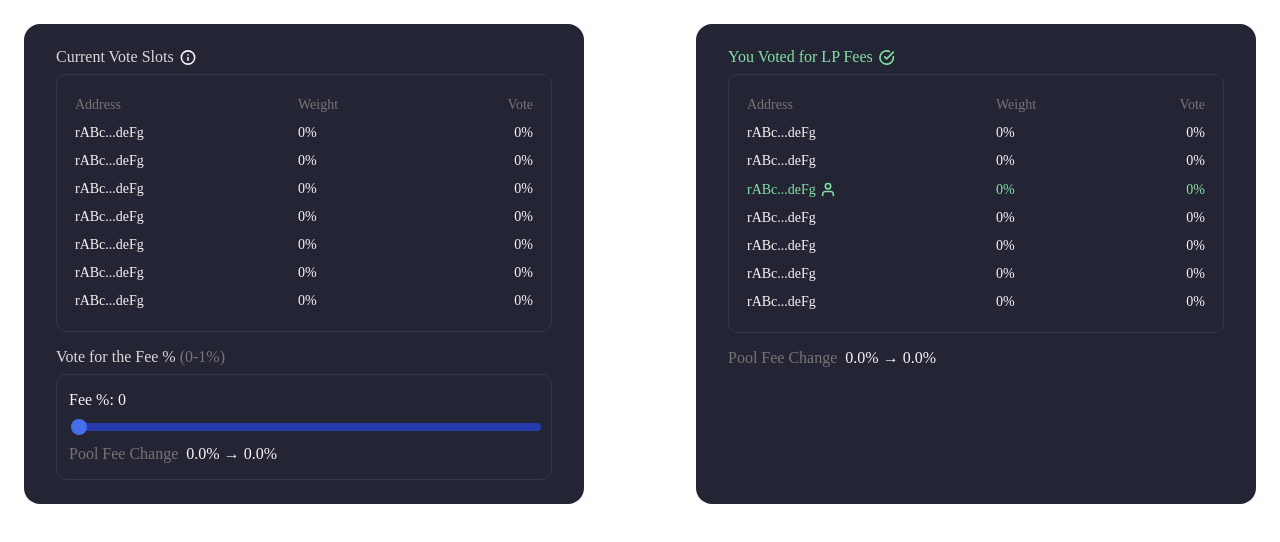
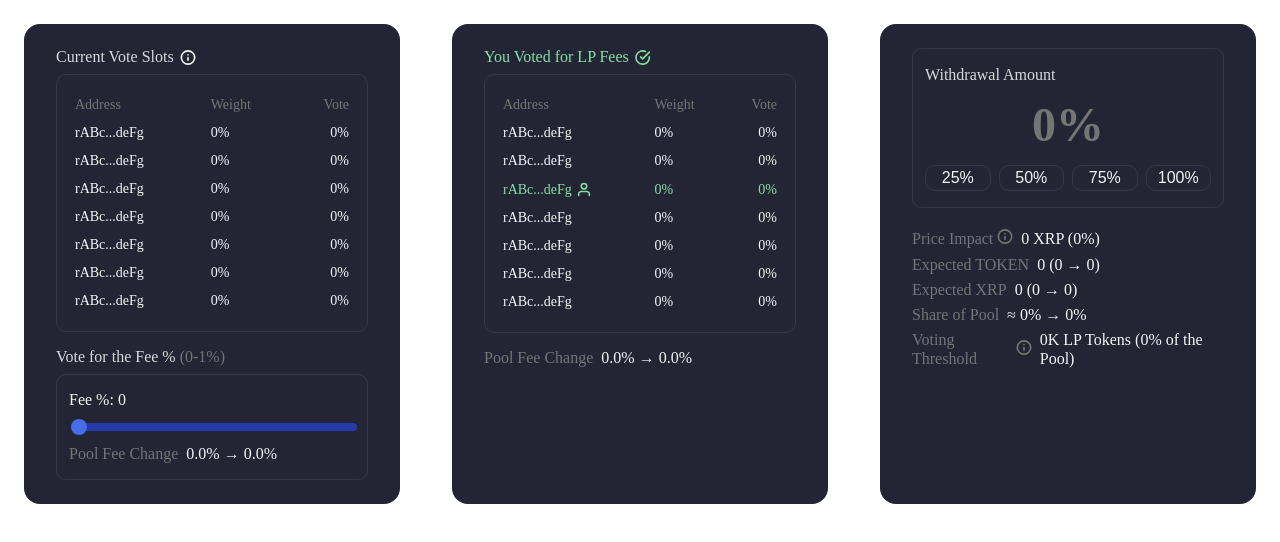
Before and after one commit to Nurit-Ltd/fl_portfolio-html, a plain HTML site: page extraModal.html in a window 1280 px wide. Drawn offline with Linux system fonts and the light colour scheme.

Commit message:
Withdrawal Amount  done

```diff
--- a/extraModal.html
+++ b/extraModal.html
@@ -7,7 +7,7 @@
     <link rel="stylesheet" href="./styles/extra.css" />
   </head>
   <body>
-    <div style="display: flex; gap: 80px">
+    <div style="display: flex; gap: 20px">
       <!-- Current Vote modal -->
       <div class="extra-modal-content">
         <div class="vote-full-container">
@@ -168,6 +168,62 @@
           </div>
         </div>
       </div>
+
+      <!-- Withdrawal Amount -->
+      <div class="extra-modal-content">
+        <div class="withdrawal-amount-main">
+          <p class="withdrawal-text">Withdrawal Amount</p>
+          <p class="withdraw-amount-text">0%</p>
+          <div class="percentage-all-button">
+            <button type="button" class="each-percentage-button">25%</button>
+            <button type="button" class="each-percentage-button">50%</button>
+            <button type="button" class="each-percentage-button">75%</button>
+            <button type="button" class="each-percentage-button">100%</button>
+          </div>
+        </div>
+        <div class="all-transition-info">
+          <div class="double-impact">
+            <div class="single-in-double-impact">
+              <p class="info-subject-text">Price Impact</p>
+              <div class="info-tooltip" id="tooltip-1">
+                <img
+                  src="/public/images/info-icon-dark.svg"
+                  alt="info-icon-dark"
+                  class="info-icon"
+                  data-tooltip="This is the price impact tooltip. This is the price impact tooltip."
+                />
+              </div>
+            </div>
+            <p class="info-value-text">0 XRP (0%)</p>
+          </div>
+          <div class="double-impact">
+            <p class="info-subject-text">Expected TOKEN</p>
+            <p class="info-value-text">0 (0 → 0)</p>
+          </div>
+          <div class="double-impact">
+            <p class="info-subject-text">Expected XRP</p>
+            <p class="info-value-text">0 (0 → 0)</p>
+          </div>
+          <div class="double-impact">
+            <p class="info-subject-text">Share of Pool</p>
+            <p class="info-value-text">≈ 0% → 0%</p>
+          </div>
+          <div class="double-impact">
+            <div class="single-in-double-impact">
+              <p class="info-subject-text">Voting Threshold</p>
+              <div class="info-tooltip" id="tooltip-2">
+                <img
+                  src="/public/images/info-icon-dark.svg"
+                  alt="info-icon-dark"
+                  class="info-icon"
+                  data-tooltip="This is the Voting Threshold"
+                />
+              </div>
+            </div>
+            <p class="info-value-text">0K LP Tokens (0% of the Pool)</p>
+          </div>
+        </div>
+      </div>
     </div>
     <script src="./js/ranger.js"></script>
   </body>
--- a/js/ranger.js
+++ b/js/ranger.js
@@ -4,3 +4,30 @@ const feeValue = document.getElementById("feeValue");
 feeRange.addEventListener("input", () => {
     feeValue.textContent = feeRange.value;
 });
+
+
+// tooltip
+
+document.addEventListener("DOMContentLoaded", function () {
+    const icons = document.querySelectorAll(".info-icon");
+
+    icons.forEach((icon) => {
+        const tooltipText = icon.getAttribute("data-tooltip");
+        if (!tooltipText) return;
+
+        const tooltip = document.createElement("div");
+        tooltip.classList.add("tooltip");
+        tooltip.textContent = tooltipText;
+        icon.parentElement.appendChild(tooltip);
+
+        icon.addEventListener("mouseenter", function () {
+            tooltip.style.visibility = "visible";
+            tooltip.style.opacity = "1";
+        });
+
+        icon.addEventListener("mouseleave", function () {
+            tooltip.style.visibility = "hidden";
+            tooltip.style.opacity = "0";
+        });
+    });
+});
--- a/styles/extra.css
+++ b/styles/extra.css
@@ -166,3 +166,119 @@
   font-weight: 400;
   margin: 0;
 }
+
+/* ------------withdrawal amount-------- */
+.withdrawal-amount-main {
+  padding: 16px 12px;
+  border: 1px solid #34374a;
+  border-radius: 10px;
+  display: flex;
+  flex-direction: column;
+  gap: 12px;
+}
+.withdrawal-text {
+  font-size: 16px;
+  line-height: 19px;
+  color: #d9d9d9;
+  font-weight: 400;
+  margin: 0;
+}
+.withdraw-amount-text {
+  color: #757575;
+  font-weight: 600;
+  font-size: 48px;
+  line-height: 57px;
+  text-align: center;
+  margin: 0;
+}
+.percentage-all-button {
+  display: grid;
+  grid-template-columns: repeat(4, minmax(0, 1fr));
+  gap: 8px;
+}
+
+.each-percentage-button {
+  width: 100%;
+  height: 26px;
+  display: flex;
+  align-items: center;
+  justify-content: center;
+  background-color: #242534;
+  border: 1px solid #34374a;
+  color: #f5f5f5;
+  font-size: 16px;
+  font-weight: 400;
+  border-radius: 10px;
+  cursor: pointer;
+}
+.all-transition-info {
+  margin-top: 16px;
+  display: flex;
+  flex-direction: column;
+  gap: 6px;
+  padding: 4px 0px;
+}
+.double-impact {
+  display: flex;
+  align-items: center;
+  gap: 8px;
+}
+.single-in-double-impact {
+  display: flex;
+  align-items: center;
+  gap: 4px;
+}
+
+.info-subject-text {
+  font-size: 16px;
+  line-height: 19px;
+  color: #757575;
+  font-weight: 400;
+  margin: 0;
+}
+.info-tooltip {
+  position: relative !important;
+}
+
+.tooltip {
+  position: absolute;
+  bottom: 100%;
+  left: 50%;
+  transform: translateX(-50%);
+  margin-bottom: 8px;
+  background: #fff;
+  color: #757575;
+  padding: 6px 10px;
+  font-size: 14px;
+  border-radius: 4px;
+  box-shadow: 0px 4px 6px rgba(0, 0, 0, 0.1);
+  visibility: hidden;
+  opacity: 0;
+  min-width: 220px;
+  transition: opacity 0.2s ease-in-out;
+  z-index: 10;
+}
+
+.tooltip::after {
+  content: "";
+  position: absolute;
+  top: 100%;
+  left: 50%;
+  transform: translateX(-50%);
+  border-width: 5px;
+  border-style: solid;
+  border-color: #fff transparent transparent transparent;
+}
+
+.info-icon:hover + .tooltip {
+  visibility: visible;
+  opacity: 1;
+}
+
+.info-value-text {
+  font-size: 16px;
+  line-height: 19px;
+  color: #f5f5f5;
+  font-weight: 400;
+  margin: 0;
+}
```
